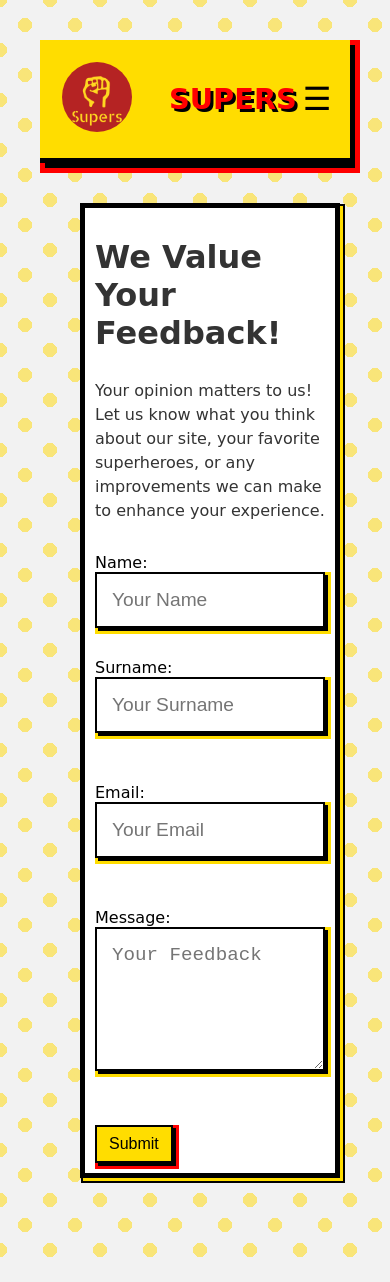
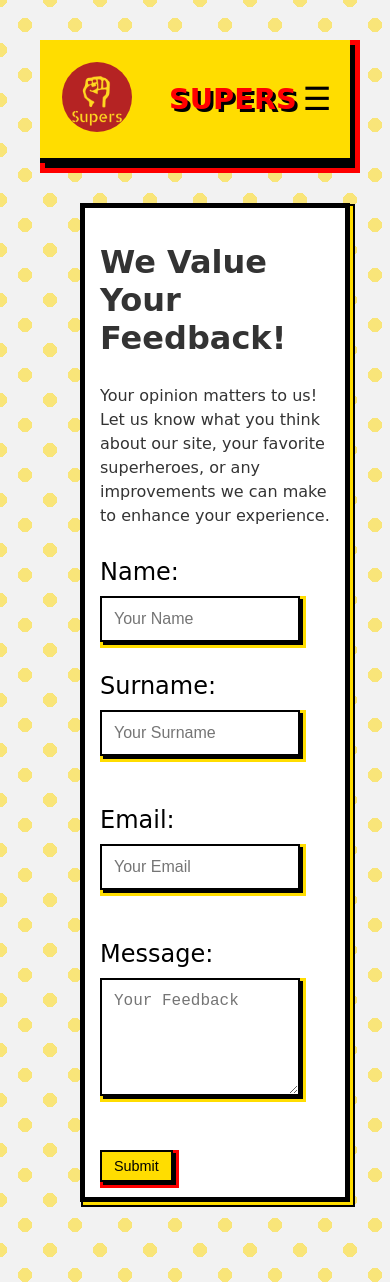
Before and after one commit to MichaelaKemp/DV200_S2_T4_Thoery, a React (Create React App) app in the folder superhero-backend/superhero-frontend/: page /feedback in a window 390 px wide. Before the commit the page ends 1258 px from the top, so only its background shows below. Built offline with nearby package versions, Linux system fonts and the light colour scheme.

Commit message:
Adjusting to different screen sizes

```diff
--- a/superhero-backend/superhero-frontend/src/components/Details.css
+++ b/superhero-backend/superhero-frontend/src/components/Details.css
@@ -1,171 +1,130 @@
-/* Details Page */
-.details-page {
-  display: flex;
-  flex-direction: column;
-  align-items: center;
-  justify-content: center;
-  height: 97vh;
-  position: relative;
-  overflow: hidden;
-  padding: 10px;
+/* Page container */
+.page-container {
+  max-width: 800px;
+  margin: 0 auto;
+  padding: 0 20px;
 }
 
-/* Card Styling */
-.details-container {
-  width: 90%; /* Reduce width to fit within the screen */
-  max-width: 550px;
-  margin: 0 auto;
-  padding: 15px;
-  text-align: center;
+/* Feedback form styling */
+.feedback-container {
   background-color: #fff;
-  border: 4px solid black;
-  box-shadow: 8px 8px 0px #ffdd00, 8px 8px 0px 4px black;
-  max-height: 75vh;
-  overflow-y: auto;
-  box-sizing: border-box; /* Include padding and border in the element's width */
+  padding: 40px;
+  border: 5px solid black;
+  box-shadow: 10px 10px 0px #ffdd00, 10px 10px 0px 5px black;
+  max-width: 1400px;
+  margin: 20px auto;
+  text-align: left;
 }
 
-/* Hero Title */
-.details-container h1 {
-  font-size: 1.4rem;
-  color: #ff0000;
-  text-shadow: 2px 2px #000;
-  font-family: 'Comic Sans MS', cursive, sans-serif;
-  margin-bottom: 8px;
+/* Motivation text to encourage users */
+.motivation-text {
+  font-size: 1.2rem;
+  color: #333;
+  margin-bottom: 30px;
+  line-height: 1.5;
 }
 
-/* Hero Image */
-.details-container img {
-  max-width: 60%;
-  height: auto;
-  margin-bottom: 8px;
+/* Name and Surname container */
+.name-surname-group {
+  display: flex;
+  justify-content: space-between;
+  gap: 70px;
+  margin-bottom: 30px;
 }
 
-/* Hero Info */
-.details-container p {
-  font-size: 0.9rem;
-  color: #333;
-  margin: 4px 0;
+.name-input, .surname-input {
+  flex: 1;
+  box-sizing: border-box;
 }
 
-/* Power Stats */
-.power-stats {
-  display: grid;
-  grid-template-columns: repeat(3, 1fr); /* Three columns for 3x3 layout */
-  gap: 10px;
-  justify-content: center;
-  padding: 0;
-  list-style: none;
-  max-width: 100%; /* Ensure it fits within the card */
-  margin: 0 auto;
+/* Input fields styling */
+input, textarea {
+  width: 100%;
+  padding: 15px;
+  font-size: 1.2rem;
+  border: 2px solid black;
+  box-shadow: 3px 3px 0px black, 3px 3px 0px 3px #ffdd00;
+  margin-bottom: 20px;
 }
 
-.power-stats li {
-  position: relative;
-  font-size: 1rem; /* Increase font size */
-  padding-left: 20px; /* Make space for the dot */
-  text-align: left; /* Align text for better readability */
+/* Form group styling */
+.form-group {
+  margin-bottom: 30px;
+  padding-right: 30px;
 }
 
-/* Align the red dot */
-.power-stats li::before {
-  content: '•';
-  position: absolute;
-  left: 0;
-  top: 0;
-  color: red;
-  font-size: 1.2rem; /* Adjust dot size */
-  line-height: 1;
+label {
+  display: block;
+  font-size: 1.5rem;
+  margin-bottom: 10px;
+  color: #000;
 }
 
-/* Back Button */
-.back-button {
-  position: absolute;
-  top: 10px;
-  left: 10px;
+/* Button styling */
+.submit-btn {
+  padding: 10px 20px;
+  font-size: 1.2rem;
   background-color: #ffdd00;
   color: #000;
-  padding: 8px 16px;
-  font-size: 0.9rem;
+  border: 2px solid black;
   cursor: pointer;
-  border: 2px solid black;
-  border-radius: 5px;
-  font-family: 'Comic Sans MS', cursive, sans-serif;
   box-shadow: 3px 3px 0px black, 3px 3px 0px 3px #ff0000;
 }
 
-/* Navigation Buttons */
-.navigation-buttons {
-  display: flex;
-  justify-content: center;
-  gap: 20px;
-  position: absolute;
-  bottom: 15px;
-  width: 100%;
+.submit-btn:hover {
+  background-color: #ff0000;
+  color: #fff;
 }
 
-/* Individual Button Styles */
-.prev-button, .next-button {
-  background-color: #ffdd00;
-  color: #000;
-  padding: 10px 20px;
-  font-size: 1rem;
-  cursor: pointer;
-  border: 2px solid black;
-  border-radius: 5px;
-  font-family: 'Comic Sans MS', cursive, sans-serif;
-  box-shadow: 3px 3px 0px black, 3px 3px 0px 3px #ff0000;
+/* Thank you message */
+.thank-you-message {
+  font-size: 1.5rem;
+  font-weight: bold;
+  color: green;
+  margin-top: 20px;
 }
 
 /* Responsive Design - Media Queries */
 @media (max-width: 768px) {
-  .details-container {
-    width: 95%; /* Increase width to fit smaller screens */
-    max-width: 95%; /* Ensure it doesn't exceed the screen size */
-    padding: 10px;
+  .feedback-container {
+    width: 95%;
+    padding: 20px;
+    box-shadow: 5px 5px 0px #ffdd00, 5px 5px 0px 3px black;
   }
 
-  .details-container img {
-    max-width: 50%;
+  .name-surname-group {
+    flex-direction: column;
+    gap: 10px;
   }
 
-  .power-stats li {
-    font-size: 0.85rem; /* Slightly reduce size for smaller screens */
+  input, textarea {
+    font-size: 1rem;
+    padding: 12px;
   }
 
-  .navigation-buttons {
-    width: 90%;
-    gap: 15px;
-  }
-
-  .back-button, .prev-button, .next-button {
-    font-size: 0.9rem;
-    padding: 8px 14px;
+  .submit-btn {
+    font-size: 1rem;
+    padding: 8px 16px;
   }
 }
 
 @media (max-width: 480px) {
-  .details-container {
+  .feedback-container {
     width: 100%;
-    max-width: 100%;
-    padding: 10px;
+    padding: 15px;
+    box-shadow: 3px 3px 0px #ffdd00, 3px 3px 0px 2px black;
   }
 
-  .details-container h1 {
-    font-size: 1.2rem;
+  .motivation-text {
+    font-size: 1rem;
   }
 
-  .details-container img {
-    max-width: 45%;
+  .thank-you-message {
+    font-size: 1.3rem;
   }
 
-  .power-stats li {
-    font-size: 0.8rem; /* Further reduce for very small screens */
-  }
-
-  .navigation-buttons {
-    flex-direction: row;
-    width: 100%;
-    bottom: 10px;
+  .submit-btn {
+    font-size: 0.9rem;
+    padding: 6px 12px;
   }
 }
```
